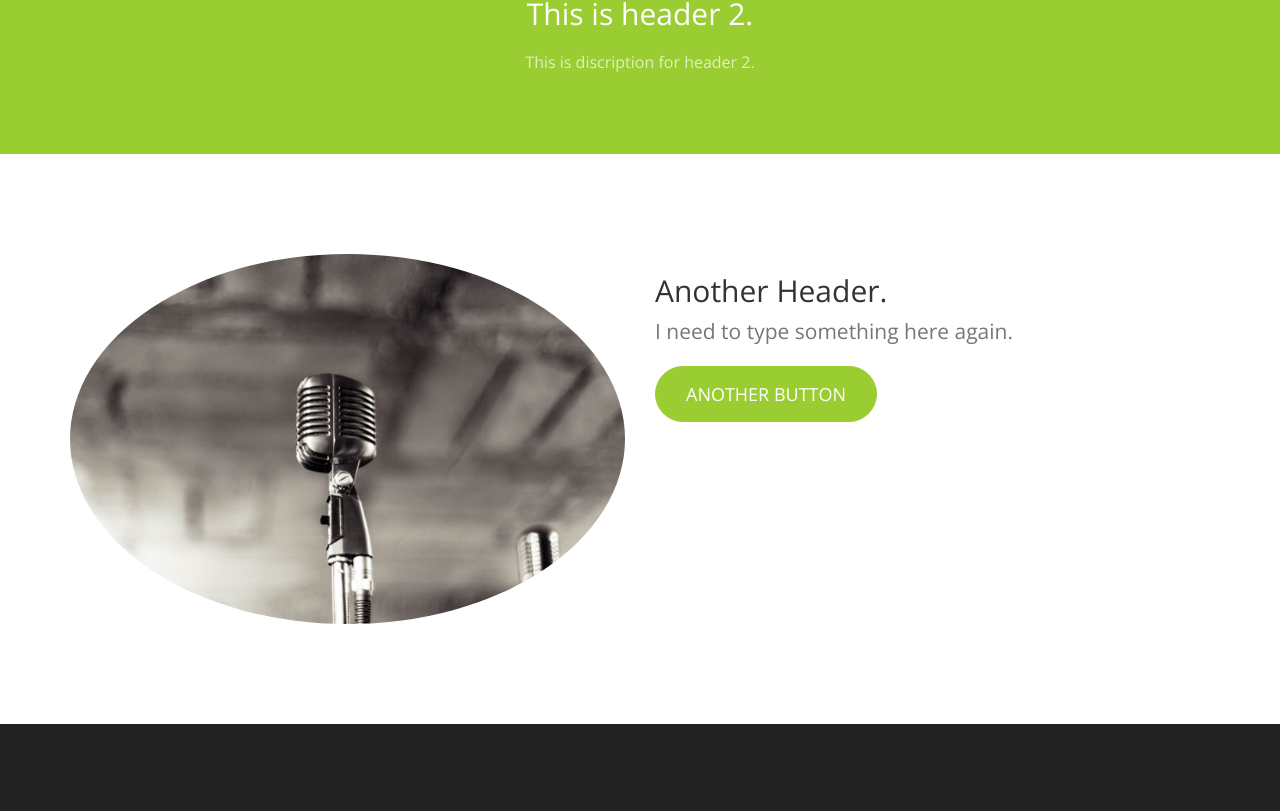
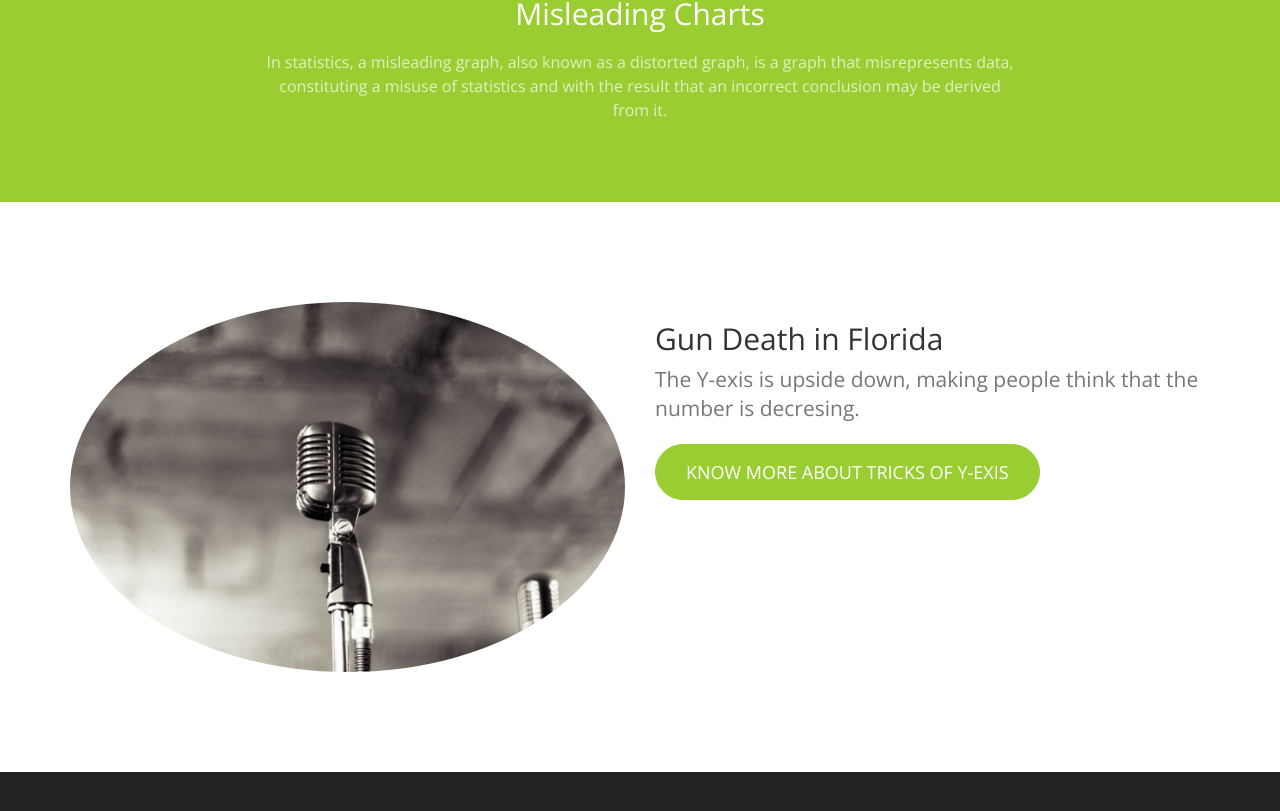
Before and after one commit to ianmaksh/homework1, a plain HTML site: page index.html in a window 1280 px wide. Shown: the part 937-1748 px from the top of the page. Drawn offline with nearby package versions, Linux system fonts and the light colour scheme.

Commit message:
Update index.html

```diff
--- a/index.html
+++ b/index.html
@@ -30,8 +30,7 @@
                     <span class="icon-bar"></span>
                 </button>
                 <a class="navbar-brand" href="#">
-                	<span class="glyphicon glyphicon-fire"></span>
-                	LOGO
+                	IAN MAK
                 </a>
             </div>
             <div class="collapse navbar-collapse" id="navbar">
@@ -74,8 +73,8 @@
             <div class="row">
                 <div class="col-lg-8 col-lg-offset-2">
                 	<span class="glyphicon glyphicon-apple" style="font-size: 60px"></span>
-                    <h2 class="section-heading">This is header 2.</h2>
-                    <p class="text-light">This is discription for header 2.</p>
+                    <h2 class="section-heading">Misleading Charts</h2>
+                    <p class="text-light">In statistics, a misleading graph, also known as a distorted graph, is a graph that misrepresents data, constituting a misuse of statistics and with the result that an incorrect conclusion may be derived from it.</p>
                 </div>
             </div>
         </div>
@@ -88,9 +87,9 @@
                     <img class="img-responsive img-circle center-block" src="images/microphone.jpg" alt="">
                 </div>
                 <div class="col-sm-6">
-                	<h2 class="section-header">Another Header.</h2>
-                	<p class="lead text-muted">I need to type something here again.</p>
-                	<a href="#" class="btn btn-primary btn-lg">Another button</a>
+                	<h2 class="section-header">Gun Death in Florida</h2>
+                	<p class="lead text-muted">The Y-exis is upside down, making people think that the number is decresing.</p>
+                	<a href="#" class="btn btn-primary btn-lg">Know more about tricks of Y-exis</a>
                 </div>
 
             </div>
```
